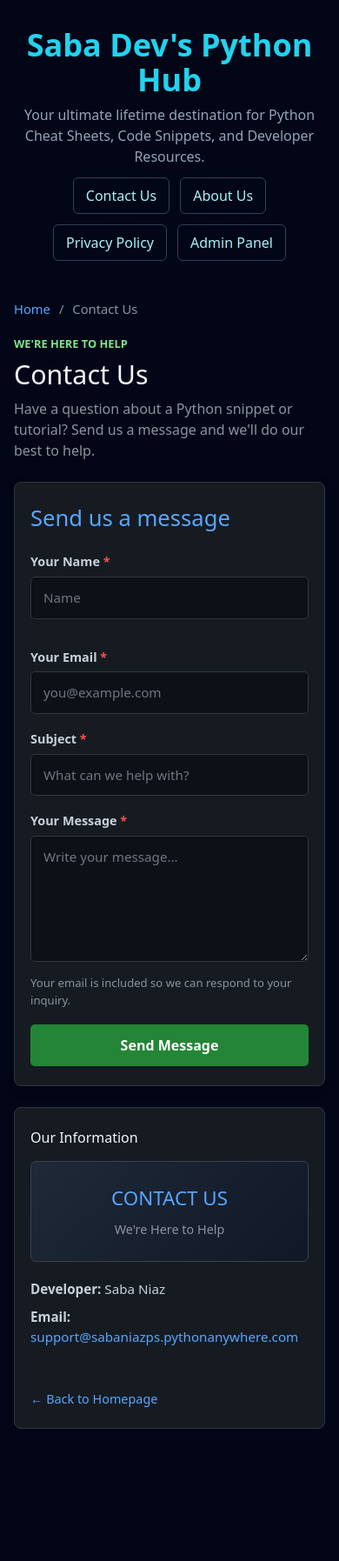
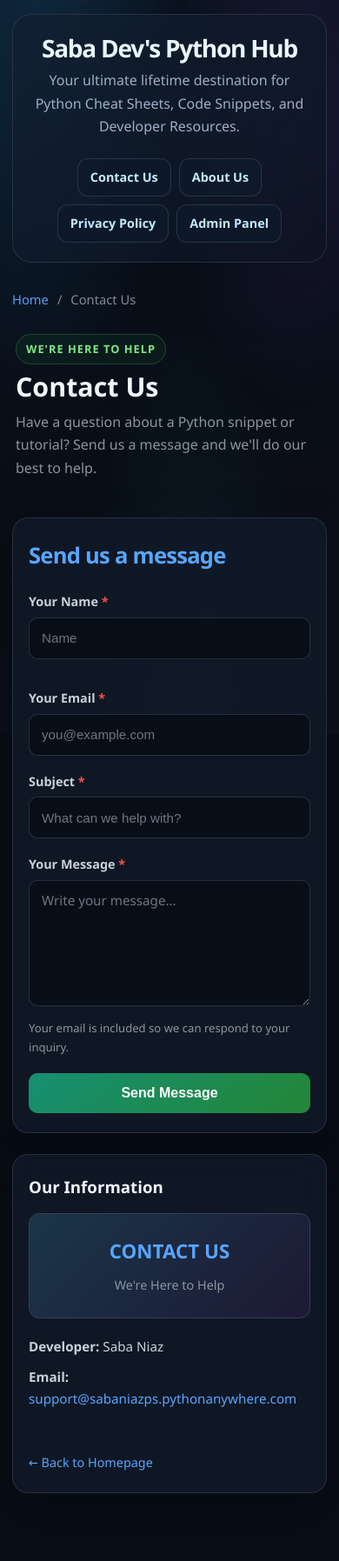
Before and after one commit to SABANIAZ/saba-dev-hub, a Flask app: page /contact in a window 390 px wide. Shown: the whole page at 87% size. Before the commit the page ends 1643 px from the top, so only its background shows below. Run offline with Flask 3, Linux system fonts and the light colour scheme; some libraries are stand-ins or nearby versions.

Commit message:
Polish site-wide design
Add decorative gradient overlays and refine responsive styling across the Python hub pages.

Co-authored-by: Copilot <223556219+Copilot@users.noreply.github.com>

```diff
--- a/main.py
+++ b/main.py
@@ -405,6 +405,7 @@ def home():
         <meta charset="UTF-8">
         <meta name="viewport" content="width=device-width, initial-scale=1.0">
         <title>Saba Dev - Ultimate Python Cheat Sheet & Snippet Hub</title>
+        <link rel="stylesheet" href="{{ url_for('static', filename='site.css') }}">
         <style>
             :root {
                 --bg-color: #0d1117;
@@ -555,13 +556,98 @@ def home():
                 pre { color: #111; background: #f4f4f4; white-space: pre-wrap; }
                 .category-badge { background: #ddd; color: #111; }
             }
+            .container { max-width: 1080px; }
+            header {
+                gap: 24px; margin-bottom: 34px; padding: 24px 28px;
+                border: 1px solid rgba(148, 163, 184, 0.18); border-radius: 22px;
+                background: linear-gradient(135deg, rgba(18, 31, 49, 0.9), rgba(12, 19, 31, 0.74));
+                box-shadow: 0 24px 70px rgba(0, 0, 0, 0.22); backdrop-filter: blur(18px);
+            }
+            h1 {
+                margin-top: 0; color: #eaf6ff; font-size: clamp(2rem, 5vw, 3.1rem);
+                letter-spacing: -0.05em; line-height: 1.12;
+            }
+            .tagline { max-width: 600px; line-height: 1.7; }
+            .admin-link {
+                padding: 9px 14px; border-color: rgba(148, 163, 184, 0.2);
+                border-radius: 12px; background: rgba(15, 27, 43, 0.72);
+                color: #c4eaff; font-weight: 600;
+            }
+            .admin-link:hover { background: rgba(37, 89, 120, 0.36); border-color: rgba(114, 199, 255, 0.55); }
+            .home-hero {
+                position: relative; overflow: hidden; margin: 0 0 28px; padding: clamp(26px, 5vw, 48px);
+                border: 1px solid rgba(114, 199, 255, 0.22); border-radius: 24px;
+                background: linear-gradient(120deg, rgba(21, 49, 69, 0.9), rgba(29, 28, 57, 0.78));
+                box-shadow: 0 28px 80px rgba(0, 0, 0, 0.24); backdrop-filter: blur(18px);
+            }
+            .home-hero::after {
+                position: absolute; top: -100px; right: -70px; width: 300px; height: 300px;
+                border: 1px solid rgba(150, 219, 255, 0.12); border-radius: 50%;
+                box-shadow: 0 0 0 35px rgba(150, 219, 255, 0.025), 0 0 0 70px rgba(150, 219, 255, 0.02);
+                content: ""; pointer-events: none;
+            }
+            .hero-eyebrow {
+                margin: 0 0 10px; color: #8cebd0; font-size: 0.78rem;
+                font-weight: 700; letter-spacing: 0.14em; text-transform: uppercase;
+            }
+            .home-hero h2 {
+                max-width: 660px; margin: 0 0 12px; color: #f2f8ff;
+                font-size: clamp(1.7rem, 4vw, 2.5rem); letter-spacing: -0.04em; line-height: 1.2;
+            }
+            .home-hero > p:last-of-type { max-width: 650px; margin: 0; color: #bdcde0; }
+            .hero-stats { display: flex; flex-wrap: wrap; gap: 10px; margin-top: 24px; }
+            .hero-stats span {
+                padding: 7px 12px; border: 1px solid rgba(180, 219, 244, 0.16);
+                border-radius: 999px; background: rgba(8, 17, 29, 0.32); color: #d9efff;
+                font-size: 0.83rem;
+            }
+            .controls-container {
+                padding: 20px; border: 1px solid var(--border-color); border-radius: 18px;
+                background: rgba(14, 23, 36, 0.8); box-shadow: 0 18px 44px rgba(0, 0, 0, 0.18);
+                backdrop-filter: blur(14px);
+            }
+            #searchInput {
+                max-width: 680px; min-height: 50px; border-radius: 13px;
+                background: rgba(6, 12, 21, 0.86);
+            }
+            .filter-btn, .tool-btn, .copy-btn, .save-btn, .download-btn {
+                border-radius: 10px; transition: transform 160ms ease, border-color 160ms ease, background-color 160ms ease;
+            }
+            .filter-btn:hover, .tool-btn:hover, .copy-btn:hover, .download-btn:hover { transform: translateY(-1px); }
+            .filter-btn { padding: 8px 14px; }
+            .filter-btn.active { box-shadow: 0 6px 22px rgba(88, 166, 255, 0.2); }
+            .card, .quiz-panel {
+                border-color: rgba(148, 163, 184, 0.18); border-radius: 18px;
+                background: rgba(17, 26, 40, 0.86); box-shadow: 0 18px 48px rgba(0, 0, 0, 0.2);
+                backdrop-filter: blur(14px);
+            }
+            .card { padding: clamp(18px, 3vw, 28px); }
+            .card h2 { margin-bottom: 8px; letter-spacing: -0.025em; }
+            .card > p { color: #aab9cb; line-height: 1.65; }
+            .category-badge { display: inline-flex; padding: 5px 11px; border-radius: 999px; font-size: 0.75em; letter-spacing: 0.04em; }
+            .code-header { min-height: 46px; border-radius: 11px 11px 0 0; }
+            .code-header + pre { padding: 18px; border-radius: 0 0 11px 11px; line-height: 1.65; }
+            .pro-section-title { color: #d5b8ff; letter-spacing: -0.035em; }
+            .pro-card {
+                padding: 24px; border-color: rgba(188, 140, 255, 0.24); border-radius: 18px;
+                background: linear-gradient(145deg, rgba(30, 28, 49, 0.92), rgba(17, 26, 40, 0.9));
+                box-shadow: 0 18px 48px rgba(0, 0, 0, 0.2);
+            }
+            .site-footer { border-color: rgba(148, 163, 184, 0.16); }
+            .site-footer a { padding: 6px 10px; border-radius: 8px; }
+            .site-footer a:hover { background: rgba(114, 199, 255, 0.08); }
+            @media (max-width: 620px) {
+                body { padding: 16px; }
+                header { padding: 20px 16px; }
+                .controls-container { padding: 14px; }
+            }
         </style>
     </head>
     <body>
         <div class="container">
             <header>
                 <div class="brand">
-                    <h1>🐍 Saba Dev's Python Hub</h1>
+                    <h1>Saba Dev's Python Hub</h1>
                     <p class="tagline">Your ultimate lifetime destination for Python Cheat Sheets, Code Snippets, and Developer Resources.</p>
                 </div>
                 <nav class="header-nav" aria-label="Main navigation">
@@ -571,6 +657,17 @@ def home():
                     <a href="/admin" class="admin-link">⚙️ Admin Panel</a>
                 </nav>
             </header>
+
+            <section class="home-hero" aria-labelledby="homeHeroTitle">
+                <p class="hero-eyebrow">A practical Python reference</p>
+                <h2 id="homeHeroTitle">Less searching. More building.</h2>
+                <p>Find clear, copy-ready examples for everyday Python, then save the snippets you want to revisit.</p>
+                <div class="hero-stats" aria-label="Hub contents">
+                    <span>{{ sheets | length }} practical snippets</span>
+                    <span>{{ categories | length }} topics to explore</span>
+                    <span>Free learning tools</span>
+                </div>
+            </section>
 
             <div class="controls-container">
                 <input type="search" id="searchInput" placeholder="Search topics, examples, or code..." aria-label="Search Python topics and code" oninput="filterSnippets()">
@@ -900,10 +997,12 @@ def login():
     <html lang="en">
     <head>
         <meta charset="UTF-8">
+        <meta name="viewport" content="width=device-width, initial-scale=1.0">
         <title>Saba Dev - Admin Login</title>
+        <link rel="stylesheet" href="{{ url_for('static', filename='site.css') }}">
         <style>
-            body { font-family: 'Segoe UI', sans-serif; background-color: #0d1117; color: #c9d1d9; display: flex; justify-content: center; align-items: center; height: 100vh; margin: 0; }
-            .login-card { background: #161b22; padding: 30px; border: 1px solid #30363d; border-radius: 10px; width: 350px; box-shadow: 0 4px 12px rgba(0,0,0,0.5); }
+            body { font-family: 'Segoe UI', sans-serif; background-color: #0d1117; color: #c9d1d9; display: flex; justify-content: center; align-items: center; min-height: 100vh; margin: 0; padding: 20px; }
+            .login-card { background: rgba(17, 26, 40, 0.88); padding: 32px; border: 1px solid rgba(148, 163, 184, 0.2); border-radius: 20px; width: min(100%, 390px); box-shadow: 0 28px 80px rgba(0,0,0,0.35); backdrop-filter: blur(18px); }
             h2 { color: #58a6ff; margin-top: 0; text-align: center; }
             .form-group { margin-bottom: 15px; }
             label { display: block; margin-bottom: 5px; font-weight: bold; }
@@ -986,10 +1085,12 @@ def admin():
     <html lang="en">
     <head>
         <meta charset="UTF-8">
+        <meta name="viewport" content="width=device-width, initial-scale=1.0">
         <title>Saba Dev - Admin Dashboard</title>
+        <link rel="stylesheet" href="{{ url_for('static', filename='site.css') }}">
         <style>
-            body { font-family: 'Segoe UI', sans-serif; background-color: #0d1117; color: #c9d1d9; padding: 40px; }
-            .container { max-width: 850px; margin: 0 auto; background: #161b22; padding: 30px; border: 1px solid #30363d; border-radius: 10px; }
+            body { font-family: 'Segoe UI', sans-serif; background-color: #0d1117; color: #c9d1d9; padding: clamp(16px, 4vw, 40px); }
+            .container { width: min(100%, 1000px); margin: 0 auto; background: rgba(17, 26, 40, 0.88); padding: clamp(20px, 4vw, 36px); border: 1px solid rgba(148, 163, 184, 0.2); border-radius: 20px; box-shadow: 0 28px 80px rgba(0,0,0,0.3); backdrop-filter: blur(18px); }
             h2, h3 { color: #58a6ff; }
             .top-bar { display: flex; justify-content: space-between; align-items: center; margin-bottom: 20px; }
             .form-group { margin-bottom: 15px; }
@@ -1007,9 +1108,16 @@ def admin():
             .back-link { color: #58a6ff; text-decoration: none; }
             .msg { color: #7ee787; margin-bottom: 15px; font-weight: bold; }
             table { width: 100%; border-collapse: collapse; margin-top: 15px; }
-            th, td { border: 1px solid #30363d; padding: 10px; text-align: left; font-size: 0.9em; }
+            th, td { border: 1px solid #30363d; padding: 12px; text-align: left; font-size: 0.9em; }
             th { background: #21262d; color: #f0f6fc; }
             hr { border: 0; border-top: 1px solid #30363d; margin: 25px 0; }
+            input, textarea { min-height: 44px; border-radius: 10px; }
+            textarea { min-height: 100px; }
+            .btn, .delete-btn, .edit-btn, .logout-btn { border-radius: 9px; }
+            @media (max-width: 640px) {
+                .top-bar { gap: 12px; }
+                table { display: block; overflow-x: auto; white-space: nowrap; }
+            }
         </style>
     </head>
     <body>
@@ -1119,14 +1227,16 @@ def edit_snippet(id):
         <meta charset="UTF-8">
         <meta name="viewport" content="width=device-width, initial-scale=1.0">
         <title>Saba Dev - Edit Snippet</title>
+        <link rel="stylesheet" href="{{ url_for('static', filename='site.css') }}">
         <style>
-            body { font-family: 'Segoe UI', sans-serif; background-color: #0d1117; color: #c9d1d9; padding: 40px; }
-            .container { max-width: 600px; margin: 0 auto; background: #161b22; padding: 30px; border: 1px solid #30363d; border-radius: 10px; }
+            body { font-family: 'Segoe UI', sans-serif; background-color: #0d1117; color: #c9d1d9; padding: clamp(16px, 4vw, 40px); }
+            .container { width: min(100%, 640px); margin: 0 auto; background: rgba(17, 26, 40, 0.88); padding: clamp(20px, 4vw, 36px); border: 1px solid rgba(148, 163, 184, 0.2); border-radius: 20px; box-shadow: 0 28px 80px rgba(0,0,0,0.3); backdrop-filter: blur(18px); }
             h2 { color: #58a6ff; margin-top: 0; }
             .form-group { margin-bottom: 15px; }
             label { display: block; margin-bottom: 6px; font-weight: bold; color: #f0f6fc; }
             input, textarea { width: 100%; padding: 10px; background: #010409; border: 1px solid #30363d; border-radius: 6px; color: white; font-size: 1em; box-sizing: border-box; }
-            textarea { height: 120px; font-family: monospace; }
+            input { min-height: 44px; }
+            textarea { min-height: 150px; font-family: monospace; }
             .btn { background: #1f6feb; color: white; border: none; padding: 10px 20px; border-radius: 6px; font-weight: bold; cursor: pointer; }
             .btn:hover { background: #388bfd; }
             .back-link { display: inline-block; margin-bottom: 20px; color: #58a6ff; text-decoration: none; }
--- /dev/null
+++ b/static/site.css
@@ -0,0 +1,92 @@
+:root {
+    color-scheme: dark;
+    --page-bg: #080d16;
+    --surface: rgba(17, 26, 40, 0.82);
+    --surface-raised: rgba(22, 34, 52, 0.9);
+    --line: rgba(148, 163, 184, 0.18);
+    --ink: #e6edf7;
+    --muted-ink: #9aa9bd;
+    --sky: #72c7ff;
+    --mint: #78e6c0;
+}
+
+html {
+    scroll-behavior: smooth;
+}
+
+*,
+*::before,
+*::after {
+    box-sizing: border-box;
+}
+
+body {
+    position: relative;
+    isolation: isolate;
+    background-color: var(--page-bg);
+    color: var(--ink);
+}
+
+body::before,
+body::after {
+    position: fixed;
+    inset: 0;
+    z-index: -1;
+    pointer-events: none;
+    content: "";
+}
+
+body::before {
+    background:
+        radial-gradient(ellipse at 12% 8%, rgba(28, 119, 171, 0.24), transparent 34%),
+        radial-gradient(ellipse at 88% 18%, rgba(104, 74, 185, 0.2), transparent 32%),
+        radial-gradient(ellipse at 56% 100%, rgba(18, 120, 111, 0.15), transparent 42%),
+        linear-gradient(145deg, #0b1320 0%, #080d16 58%, #10101e 100%);
+}
+
+body::after {
+    background-image:
+        linear-gradient(rgba(148, 163, 184, 0.025) 1px, transparent 1px),
+        linear-gradient(90deg, rgba(148, 163, 184, 0.025) 1px, transparent 1px);
+    background-size: 44px 44px;
+    mask-image: linear-gradient(to bottom, black, transparent 75%);
+}
+
+::selection {
+    color: #07111c;
+    background: var(--mint);
+}
+
+a,
+button {
+    -webkit-tap-highlight-color: transparent;
+}
+
+a:focus-visible,
+button:focus-visible,
+input:focus-visible,
+textarea:focus-visible {
+    outline: 2px solid var(--sky);
+    outline-offset: 3px;
+}
+
+@media (prefers-reduced-motion: no-preference) {
+    a,
+    button {
+        transition: color 160ms ease, background-color 160ms ease,
+            border-color 160ms ease, box-shadow 160ms ease, transform 160ms ease;
+    }
+}
+
+@media (prefers-reduced-motion: reduce) {
+    html {
+        scroll-behavior: auto;
+    }
+}
+
+@media print {
+    body::before,
+    body::after {
+        display: none !important;
+    }
+}
--- a/templates/base.html
+++ b/templates/base.html
@@ -4,41 +4,76 @@
     <meta charset="UTF-8">
     <meta name="viewport" content="width=device-width, initial-scale=1.0">
     <title>{% block title %}Saba Dev's Python Hub{% endblock %}</title>
+    <link rel="stylesheet" href="{{ url_for('static', filename='site.css') }}">
     <style>
+        * { box-sizing: border-box; }
+        body {
+            min-height: 100vh;
+            margin: 0;
+            font-family: 'Segoe UI', Tahoma, Geneva, Verdana, sans-serif;
+            line-height: 1.65;
+        }
+        .container {
+            width: min(100% - 40px, 1180px);
+            margin: 0 auto;
+            padding: 34px 0 48px;
+        }
         .site-header {
             display: flex; flex-wrap: wrap; align-items: center; justify-content: space-between;
-            gap: 12px; text-align: left;
+            gap: 24px; margin-bottom: 42px; padding: 24px 28px;
+            border: 1px solid rgba(148, 163, 184, 0.18);
+            border-radius: 22px;
+            background: linear-gradient(135deg, rgba(18, 31, 49, 0.88), rgba(12, 19, 31, 0.72));
+            box-shadow: 0 24px 70px rgba(0, 0, 0, 0.2);
+            backdrop-filter: blur(18px);
         }
         .site-brand { flex: 1 1 280px; }
+        .site-brand h1 {
+            margin: 0 0 8px; color: #eaf6ff;
+            font-size: clamp(1.75rem, 4vw, 2.45rem);
+            letter-spacing: -0.045em; line-height: 1.15;
+        }
+        .site-brand p { max-width: 610px; margin: 0; color: #9eafc4; }
         .site-nav {
             display: flex; flex-wrap: wrap; align-items: center; justify-content: flex-end;
-            gap: 12px; flex: 1 1 300px;
+            gap: 9px; flex: 1 1 300px;
         }
         .site-nav a {
             display: inline-flex; align-items: center; justify-content: center;
-            min-height: 40px; padding: 8px 14px; border: 1px solid #334155;
-            border-radius: 6px; color: #a5f3fc; text-decoration: none; white-space: nowrap;
+            min-height: 42px; padding: 9px 14px;
+            border: 1px solid rgba(148, 163, 184, 0.2); border-radius: 12px;
+            background: rgba(15, 27, 43, 0.72); color: #c4eaff;
+            text-decoration: none; white-space: nowrap; font-size: 0.9rem; font-weight: 600;
         }
-        .site-nav a:hover { background: #1e293b; }
+        .site-nav a:hover {
+            background: rgba(37, 89, 120, 0.36);
+            border-color: rgba(114, 199, 255, 0.55);
+            transform: translateY(-1px);
+        }
+        main { min-height: 35vh; }
+        main > section {
+            padding: clamp(24px, 5vw, 42px);
+            border: 1px solid var(--line); border-radius: 22px;
+            background: var(--surface); box-shadow: 0 24px 70px rgba(0, 0, 0, 0.22);
+            backdrop-filter: blur(16px);
+        }
+        main > section h2 { margin: 0 0 12px; color: var(--sky); }
+        main > section p { margin: 0; color: var(--muted-ink); }
         @media (max-width: 640px) {
-            .site-header { justify-content: center; text-align: center; }
+            .container { width: min(100% - 28px, 1180px); padding-top: 16px; }
+            .site-header { justify-content: center; margin-bottom: 26px; padding: 22px 16px; text-align: center; }
             .site-brand, .site-nav { flex-basis: 100%; }
             .site-nav { justify-content: center; }
         }
     </style>
-
-    <!-- Pinterest Domain Verification Tag -->
     <meta name="p:domain_verify" content="1f51b8df05e417441b7992630b2086d7"/>
-
-    <!-- Tailwind CSS / Custom Styling links agar hon toh yahan aayenge -->
-    <script src="https://cdn.tailwindcss.com"></script>
 </head>
-<body class="bg-slate-950 text-slate-100 min-h-screen">
-    <div class="container mx-auto px-4 py-8">
-        <header class="site-header mb-10">
+<body>
+    <div class="container">
+        <header class="site-header">
             <div class="site-brand">
-                <h1 class="text-4xl font-bold text-cyan-400 mb-2">Saba Dev's Python Hub</h1>
-                <p class="text-slate-400">Your ultimate lifetime destination for Python Cheat Sheets, Code Snippets, and Developer Resources.</p>
+                <h1>Saba Dev's Python Hub</h1>
+                <p>Your ultimate lifetime destination for Python Cheat Sheets, Code Snippets, and Developer Resources.</p>
             </div>
             <nav class="site-nav" aria-label="Main navigation">
                 <a href="/contact">Contact Us</a>
@@ -48,12 +83,11 @@
             </nav>
         </header>
 
-        <!-- Main Content Area -->
-        <main class="max-w-5xl mx-auto">
+        <main>
             {% block content %}
-            <section class="bg-slate-900 border border-slate-800 rounded-xl p-6 shadow-xl">
-                <h2 class="text-2xl font-semibold mb-4 text-cyan-300">Welcome to My Hub</h2>
-                <p class="text-slate-300">Explore python tutorials, code snippets, and structured guides tailored for developers.</p>
+            <section>
+                <h2>Welcome to My Hub</h2>
+                <p>Explore Python tutorials, code snippets, and structured guides tailored for developers.</p>
             </section>
             {% endblock %}
         </main>
--- a/templates/contact.html
+++ b/templates/contact.html
@@ -164,6 +164,47 @@
         text-decoration: none;
         font-size: 0.9em;
     }
+    .contact-page { max-width: 1040px; }
+    .page-heading {
+        padding: 8px 4px 20px;
+    }
+    .page-heading .eyebrow {
+        display: inline-block;
+        padding: 6px 11px;
+        border: 1px solid rgba(126, 231, 135, 0.2);
+        border-radius: 999px;
+        background: rgba(35, 134, 54, 0.1);
+        letter-spacing: 0.08em;
+    }
+    .contact-card, .info-sidebar {
+        border-color: rgba(148, 163, 184, 0.18);
+        border-radius: 18px;
+        background: rgba(17, 26, 40, 0.84);
+        box-shadow: 0 22px 60px rgba(0, 0, 0, 0.22);
+        backdrop-filter: blur(16px);
+    }
+    .contact-card { padding: clamp(22px, 4vw, 34px); }
+    .contact-card h2 { letter-spacing: -0.03em; }
+    .form-control {
+        min-height: 48px;
+        border-color: rgba(148, 163, 184, 0.22);
+        border-radius: 10px;
+        background: rgba(7, 13, 22, 0.8);
+    }
+    .form-control:focus {
+        border-color: #72c7ff;
+        box-shadow: 0 0 0 3px rgba(114, 199, 255, 0.12);
+    }
+    .submit-btn {
+        min-height: 46px;
+        padding: 12px 22px;
+        border-radius: 10px;
+        background: linear-gradient(135deg, #168f72, #238636);
+    }
+    .info-banner {
+        border-radius: 12px;
+        background: linear-gradient(135deg, rgba(28, 58, 79, 0.88), rgba(31, 26, 55, 0.86));
+    }
     @media (max-width: 768px) {
         .contact-wrapper {
             grid-template-columns: 1fr;
```
Also changed, not shown: templates/about.html (+16 -4 lines), templates/privacy.html (+13 -3 lines).
